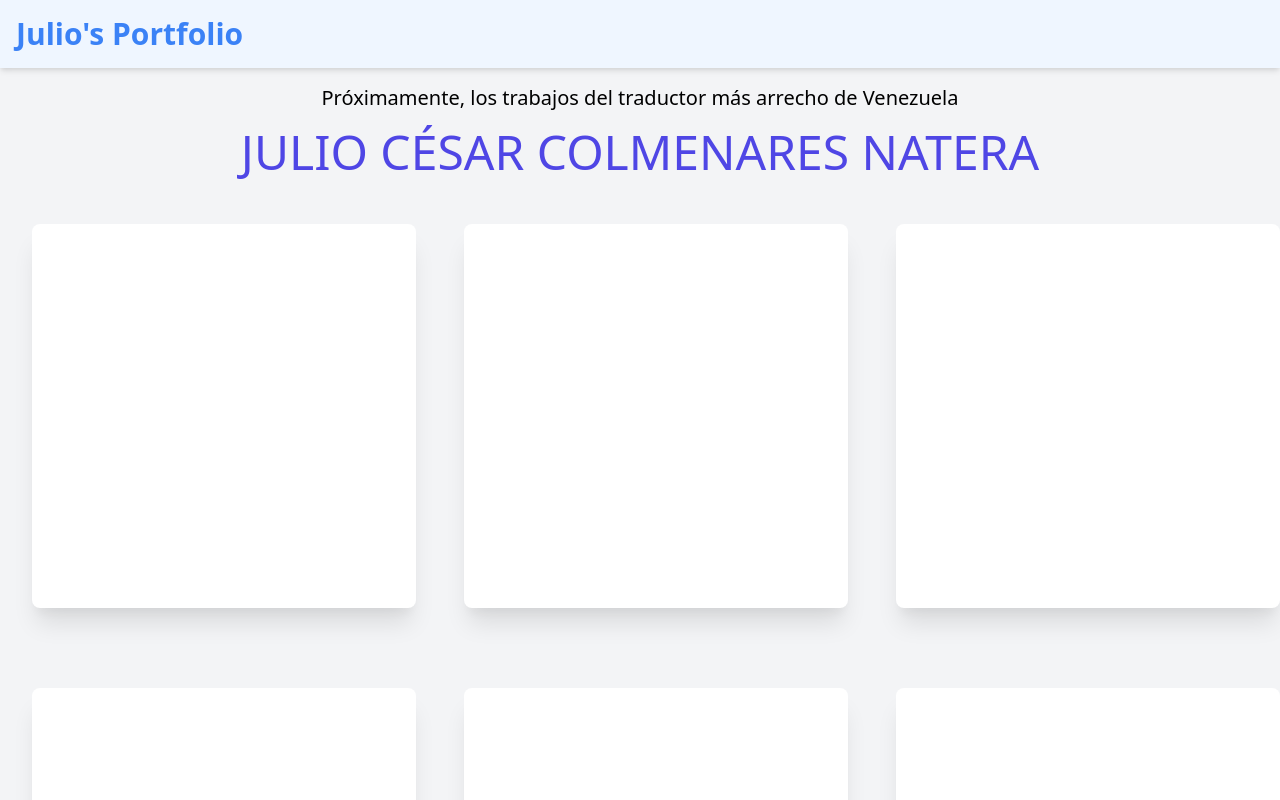
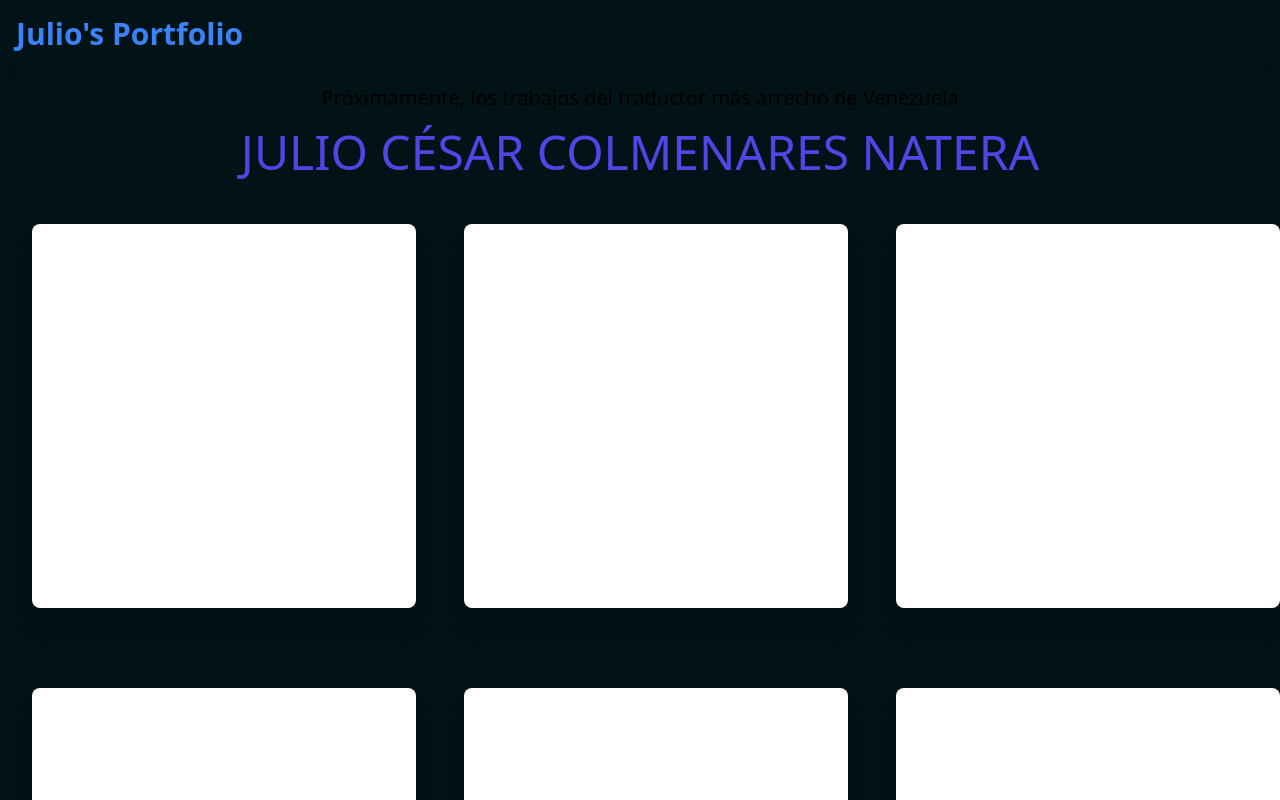
Before and after one commit to soygabrielnunez/translations-portfolio, a Vue app: page / in a window 1280 px wide. Shown: the top 800 px of the page. Built offline with nearby package versions, Linux system fonts and the light colour scheme.

Commit message:
using grid to limit the layout size

```diff
--- a/src/App.vue
+++ b/src/App.vue
@@ -1,6 +1,6 @@
 <template>
-<div class="bg-gray-100">
-  <header class="p-4 bg-blue-50 shadow-md">
+<div class="app-root">
+  <header class="p-4 shadow-md">
     <h3 class="text-blue-500 text-3xl font-semibold">
       Julio's Portfolio
     </h3>
@@ -20,3 +20,12 @@ export default defineComponent({
   }
 })
 </script>
+
+<style scoped>
+.app-root {
+  background-color: #021317;
+  display: grid;
+  grid-template-columns: minmax(640px, 1536px);
+  justify-content: center;
+}
+</style>
```
